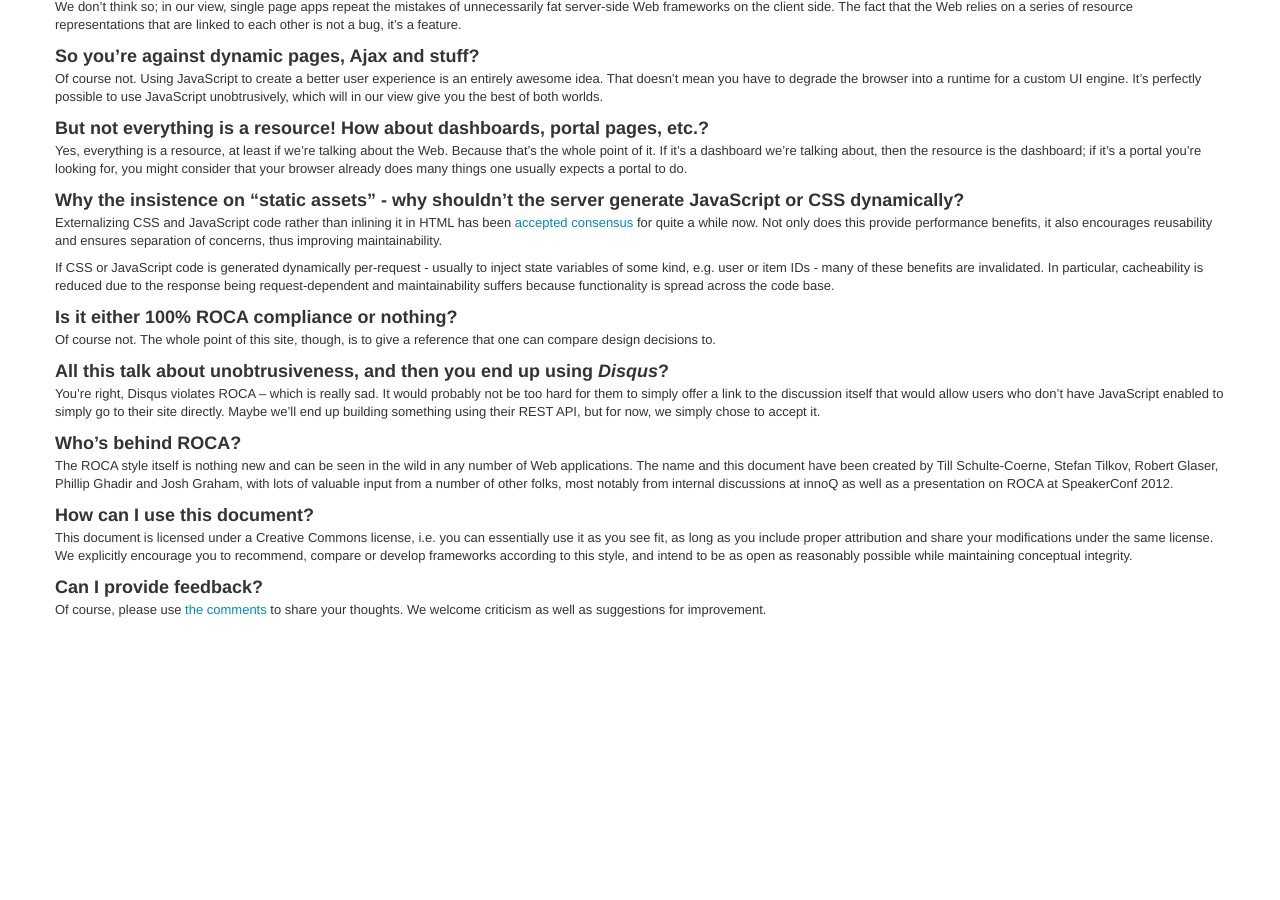
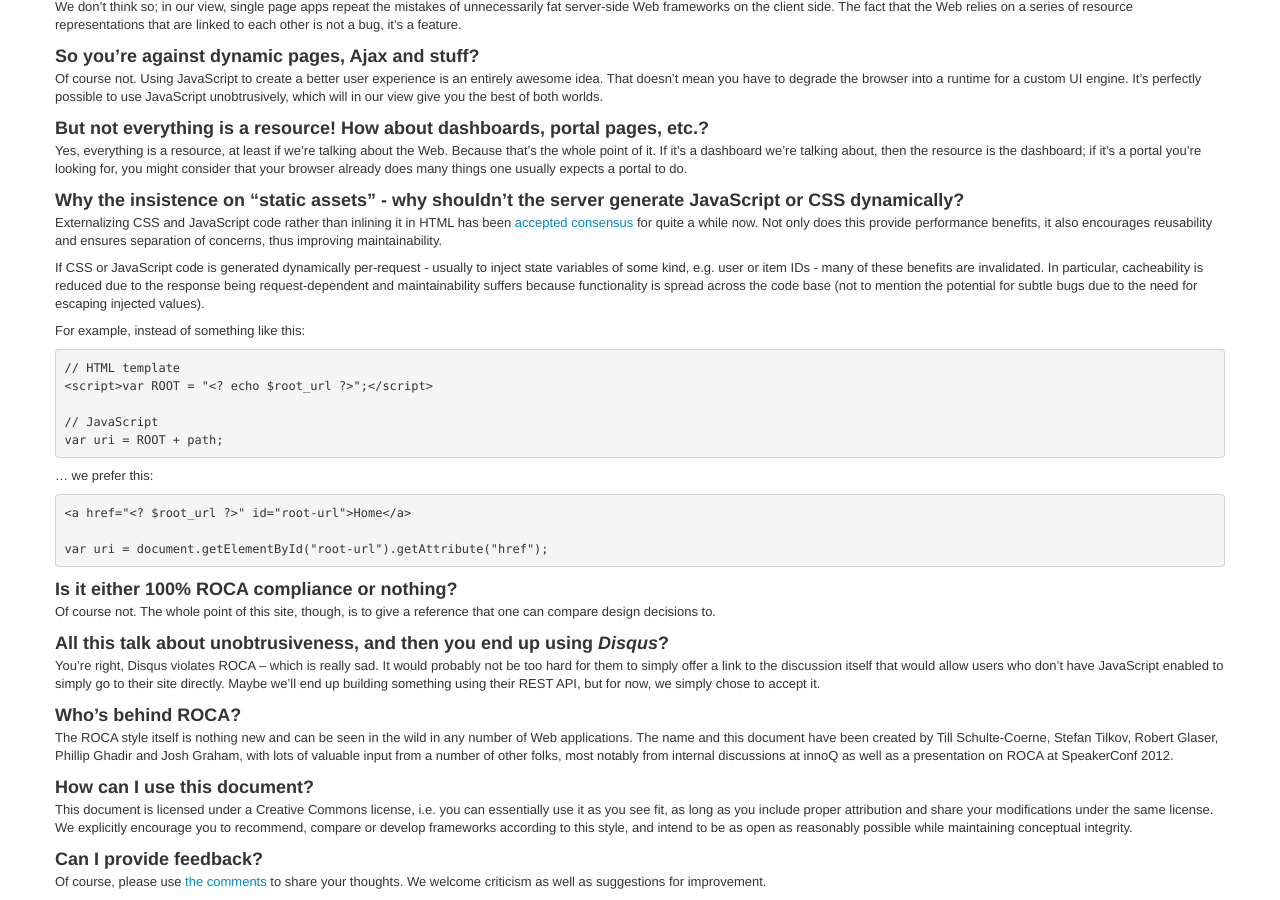
Before and after one commit to innoq/ROCA, a Jekyll site: the page built from faq.md, in a window 1280 px wide and 900 px high, scrolled down 594 px. Built offline with Jekyll 4.4.1, drawn with Linux system fonts in a browser that asks for light colours; before the commit the page ends 1272 px from its top, so only the background shows below that.

Commit message:
added example for static assets
not very convincing though - suggestions welcome

```diff
--- a/faq.md
+++ b/faq.md
@@ -75,7 +75,22 @@ If CSS or JavaScript code is generated dynamically per-request - usually to
 inject state variables of some kind, e.g. user or item IDs - many of these
 benefits are invalidated. In particular, cacheability is reduced due to the
 response being request-dependent and maintainability suffers because
-functionality is spread across the code base.
+functionality is spread across the code base (not to mention the potential for
+subtle bugs due to the need for escaping injected values).
+
+For example, instead of something like this:
+
+    // HTML template
+    <script>var ROOT = "<? echo $root_url ?>";</script>
+
+    // JavaScript
+    var uri = ROOT + path;
+
+... we prefer this:
+
+    <a href="<? $root_url ?>" id="root-url">Home</a>
+
+    var uri = document.getElementById("root-url").getAttribute("href");
 
 ### Is it either 100% ROCA compliance or nothing?
 
```
